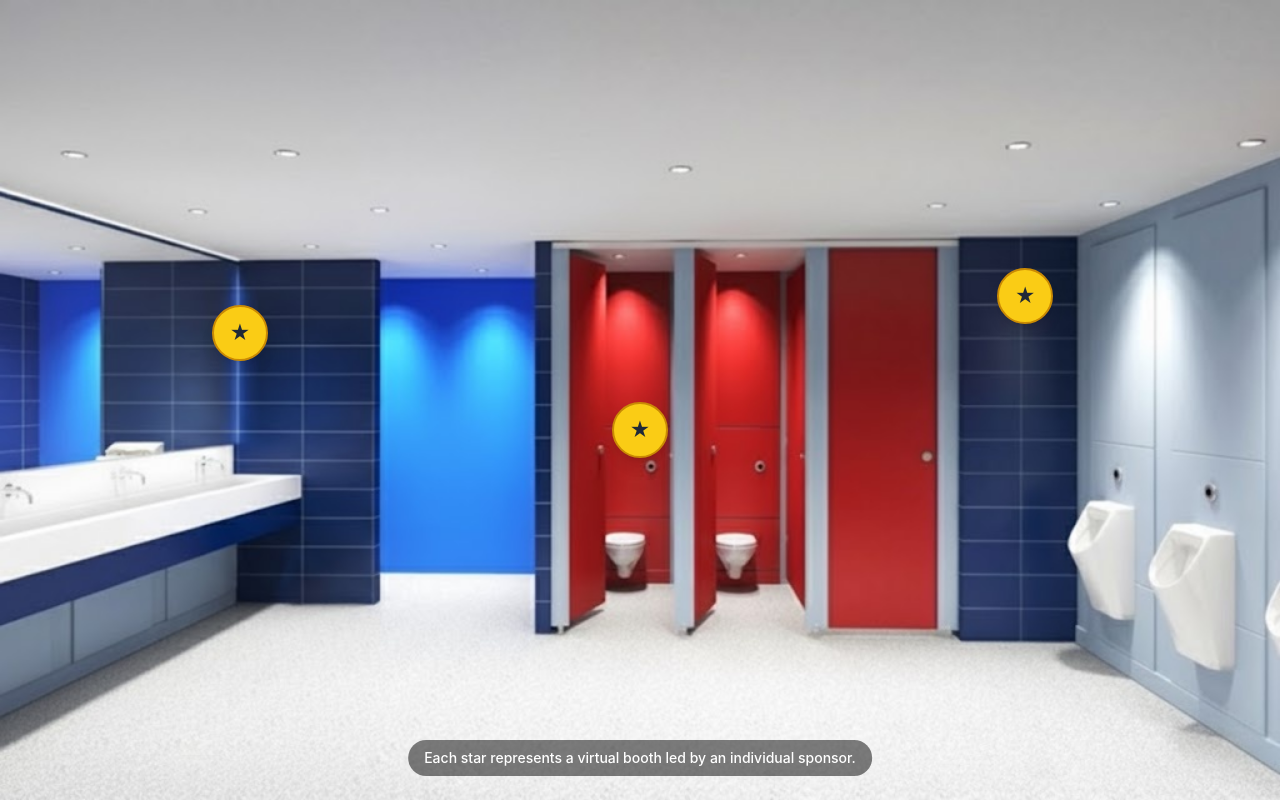
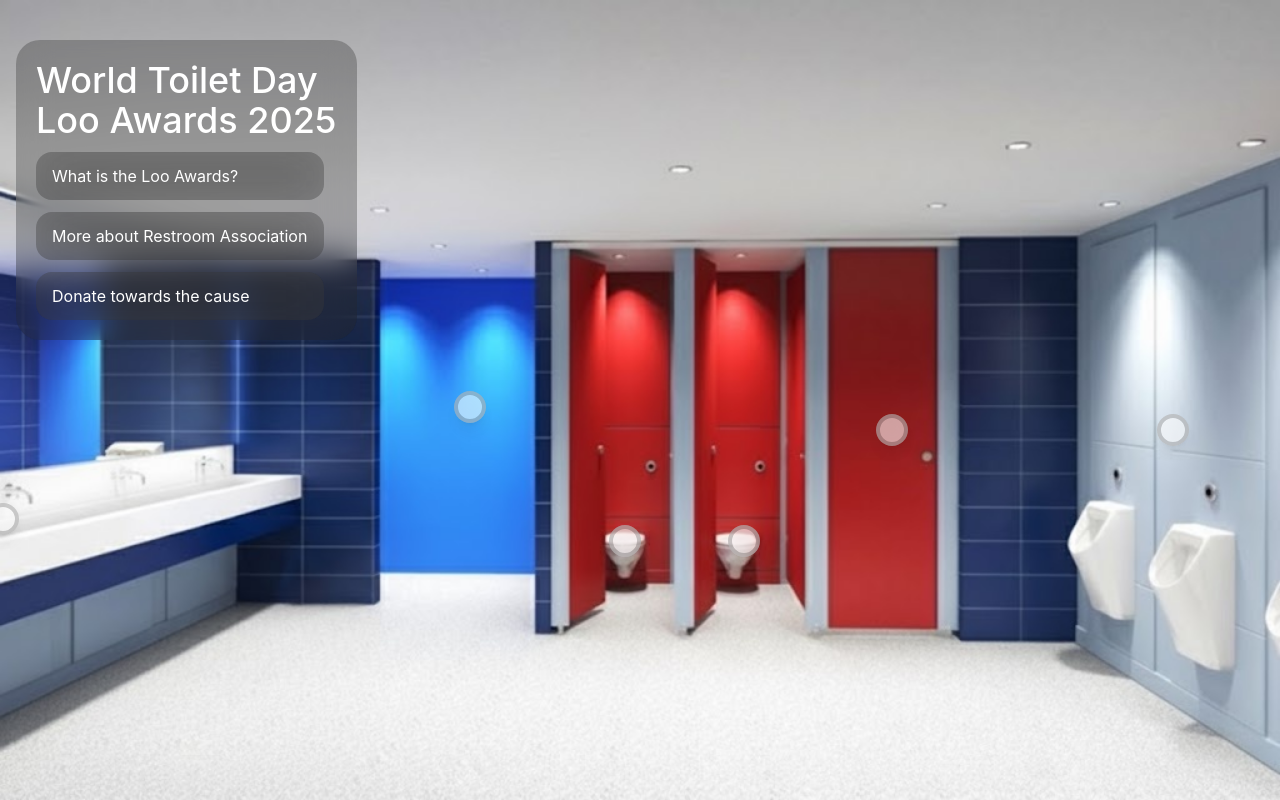
Before and after one commit to fredojunio/virtual-booth, a React (Create React App) app: page / in a window 1280 px wide. Built offline with nearby package versions, Linux system fonts and the light colour scheme.

Commit message:
create landing page

```diff
--- a/src/App.js
+++ b/src/App.js
@@ -8,7 +8,7 @@
 
   const sponsors = [
     { id: "gold1", name: "EcoFlush Pte Ltd", tier: "gold" },
-    { id: "silver1", name: "PureSan Solutions", tier: "silver" },
+    { id: "silver1", name: "tes", tier: "silver" },
     { id: "bronze1", name: "CleanRest Co", tier: "bronze" },
   ];
 
--- a/src/LandingPage.js
+++ b/src/LandingPage.js
@@ -1,5 +1,6 @@
 import React from "react";
 import toiletBg from "./assets/3d-toilet-background.jpeg";
+import logoSponsor from "./assets/logo.png";
 
 const LandingPage = ({ onViewChange, onSponsorClick, sponsors }) => {
   const [containerSize, setContainerSize] = React.useState({
@@ -50,19 +51,67 @@
 
   // Define sponsor positions in original image pixels
   const sponsorPositions = [
-    { id: "gold1", name: "EcoFlush Pte Ltd", tier: "gold", x: 420, y: 450 },
+    { id: "gold1", name: "Sponsor Gold 1", tier: "gold", x: 100, y: 700 },
+    { id: "gold1", name: "Sponsor Gold 2", tier: "gold", x: 730, y: 550 },
     {
       id: "silver1",
-      name: "PureSan Solutions",
+      name: "Sponsor Silver 1",
       tier: "silver",
-      x: 960,
+      x: 940,
+      y: 730,
+    },
+    {
+      id: "silver1",
+      name: "Sponsor Silver 2",
+      tier: "silver",
+      x: 1100,
+      y: 730,
+    },
+    {
+      id: "silver1",
+      name: "Sponsor Silver 3",
+      tier: "silver",
+      x: 1300,
       y: 580,
     },
-    { id: "bronze1", name: "CleanRest Co", tier: "bronze", x: 1480, y: 400 },
+    {
+      id: "bronze1",
+      name: "Sponsor Bronze 1",
+      tier: "bronze",
+      x: 1680,
+      y: 580,
+    },
   ];
 
   return (
     <div className="relative w-full h-screen overflow-hidden">
+      {/* Left Sidebar Buttons (Desktop Only) */}
+      <div className="absolute left-4 gap-3 top-10 flex flex-col z-20 hidden md:flex bg-neutral-800/30 backdrop-blur-lg rounded-3xl p-5">
+        <h1 className="text-white font-medium text-4xl">
+          World Toilet Day <br /> Loo Awards 2025
+        </h1>
+        <a
+          href="http"
+          className="w-72 text-left px-4 py-3 rounded-2xl transition
+                    bg-neutral-700/30 backdrop-blur-xl hover:bg-neutral-800/40 text-white"
+        >
+          What is the Loo Awards?
+        </a>
+        <a
+          href="http"
+          className="w-72 text-left px-4 py-3 rounded-2xl transition
+                    bg-neutral-700/30 backdrop-blur-xl hover:bg-neutral-800/40 text-white"
+        >
+          More about Restroom Association
+        </a>
+        <a
+          href="http"
+          className="w-72 text-left px-4 py-3 rounded-2xl transition
+                    bg-neutral-700/30 backdrop-blur-xl hover:bg-neutral-800/40 text-white"
+        >
+          Donate towards the cause
+        </a>
+      </div>
       {/* Background Image */}
       <div
         className="absolute inset-0 bg-cover bg-center landing-container"
@@ -70,27 +119,6 @@
           backgroundImage: `url(${toiletBg})`,
         }}
       />
-
-      {/* Header Buttons */}
-      {/* <div className="relative z-10 flex flex-wrap justify-center gap-3 p-6 max-w-5xl mx-auto">
-        {sponsors.map((sponsor) => {
-          const pos = sponsorPositions.find((p) => p.id === sponsor.id);
-          if (!pos) return null;
-          return (
-            <div
-              key={sponsor.id}
-              className="absolute transform -translate-x-1/2 -translate-y-1/2 w-14 h-14 flex items-center justify-center pointer-events-auto cursor-pointer"
-              style={{ left: pos.x, top: pos.y }}
-              onClick={() => onSponsorClick(sponsor)}
-              title={`Visit ${sponsor.name} Booth`}
-            >
-              <div className="w-full h-full bg-yellow-400 rounded-full flex items-center justify-center text-xl text-gray-800 border-2 border-yellow-600 shadow-lg">
-                ★
-              </div>
-            </div>
-          );
-        })}{" "}
-      </div> */}
 
       {/* Sponsor Hotspots */}
       <div className="absolute inset-0 pointer-events-none">
@@ -101,7 +129,7 @@
           return (
             <div
               key={sponsor.id}
-              className="absolute transform -translate-x-1/2 -translate-y-1/2 w-14 h-14 pointer-events-auto cursor-pointer"
+              className="absolute transform -translate-x-1/2 -translate-y-1/2 w-8 h-8 pointer-events-auto cursor-pointer group"
               style={{
                 left: `${pos.x}px`,
                 top: `${pos.y}px`,
@@ -109,8 +137,19 @@
               onClick={() => onSponsorClick(sponsor)}
               title={`Visit ${sponsor.name} Booth`}
             >
-              <div className="w-full h-full bg-yellow-400 rounded-full flex items-center justify-center text-xl text-gray-800 border-2 border-yellow-600 shadow-lg">
-                ★
+              {/* The Sponsor Button */}
+              <div className="animate-pulse w-full h-full bg-white/80 rounded-full flex items-center justify-center text-xl text-gray-800 border-4 border-neutral-800/30 backdrop-blur-lg shadow-lg"></div>
+
+              {/* Tooltip (shows on hover) */}
+              <div className="absolute bottom-full mb-2 left-1/2 transform -translate-x-1/2 opacity-0 group-hover:opacity-100 transition-opacity duration-200 pointer-events-none">
+                <div className="bg-neutral-800/30 backdrop-blur-xl bg-opacity-90 p-2 rounded-2xl shadow-lg min-w-max">
+                  <img
+                    src={logoSponsor}
+                    alt={sponsor.name}
+                    className="h-10 w-auto rounded"
+                  />
+                  {/* <p className="text-xs mt-1 text-gray-800">{sponsor.name}</p> */}
+                </div>
               </div>
             </div>
           );
@@ -118,76 +157,11 @@
       </div>
 
       {/* Footer Note */}
-      <div className="absolute bottom-6 left-1/2 transform -translate-x-1/2 text-white text-center px-4 py-2 bg-black bg-opacity-50 rounded-full text-sm font-medium">
+      {/* <div className="absolute bottom-6 left-1/2 transform -translate-x-1/2 text-white text-center px-4 py-2 bg-black bg-opacity-50 rounded-full text-sm font-medium">
         Each star represents a virtual booth led by an individual sponsor.
-      </div>
+      </div> */}
     </div>
   );
-  // Position sponsors as hotspots (adjust % as needed)
-  // const sponsorPositions = [
-  //   { id: "gold1", x: "20%", y: "40%" },
-  //   { id: "silver1", x: "50%", y: "55%" },
-  //   { id: "bronze1", x: "78%", y: "38%" },
-  // ];
-
-  // return (
-  //   <div className="relative w-full h-screen overflow-hidden">
-  //     {/* 3D Toilet Background — REPLACE with real image */}
-  //     <div
-  //       className="absolute inset-0 bg-cover bg-center"
-  //       style={{
-  //         backgroundImage: "url('" + toiletBg + "')",
-  //       }}
-  //     />
-
-  //     {/* Dark overlay for text readability */}
-  //     <div className="absolute inset-0 bg-black bg-opacity-40"></div>
-
-  //     {/* Header Buttons */}
-  //     <div className="relative z-10 flex flex-wrap justify-center gap-3 p-6 max-w-5xl mx-auto">
-  //       {[
-  //         { label: "What is the Loo Awards?", key: "about" },
-  //         { label: "More about Restroom Association", key: "ras" },
-  //         { label: "Donate towards the cause", key: "donate" },
-  //         { label: "Want to join as a sponsor?", key: "sponsor" },
-  //       ].map((btn) => (
-  //         <button
-  //           key={btn.key}
-  //           onClick={() => onViewChange(btn.key)}
-  //           className="px-5 py-2.5 bg-blue-600 text-white font-medium rounded-full shadow-md hover:bg-blue-700 transition transform hover:scale-105"
-  //         >
-  //           {btn.label}
-  //         </button>
-  //       ))}
-  //     </div>
-
-  //     {/* Sponsor Hotspots (Stars) */}
-  //     <div className="absolute inset-0 pointer-events-none">
-  //       {sponsors.map((sponsor) => {
-  //         const pos = sponsorPositions.find((p) => p.id === sponsor.id);
-  //         if (!pos) return null;
-  //         return (
-  //           <div
-  //             key={sponsor.id}
-  //             className="absolute transform -translate-x-1/2 -translate-y-1/2 w-14 h-14 flex items-center justify-center pointer-events-auto cursor-pointer"
-  //             style={{ left: pos.x, top: pos.y }}
-  //             onClick={() => onSponsorClick(sponsor)}
-  //             title={`Visit ${sponsor.name} Booth`}
-  //           >
-  //             <div className="w-full h-full bg-yellow-400 rounded-full flex items-center justify-center text-xl text-gray-800 border-2 border-yellow-600 shadow-lg">
-  //               ★
-  //             </div>
-  //           </div>
-  //         );
-  //       })}
-  //     </div>
-
-  //     {/* Footer Note */}
-  //     <div className="absolute bottom-6 left-1/2 transform -translate-x-1/2 text-white text-center px-4 py-2 bg-black bg-opacity-50 rounded-full text-sm font-medium">
-  //       Each star represents a virtual booth led by an individual sponsor.
-  //     </div>
-  //   </div>
-  // );
 };
 
 export default LandingPage;
--- a/src/index.css
+++ b/src/index.css
@@ -21,3 +21,18 @@
   font-family: source-code-pro, Menlo, Monaco, Consolas, "Courier New",
     monospace;
 }
+
+@keyframes zoom-fade-in {
+  from {
+    opacity: 0;
+    transform: scale(0.95);
+  }
+  to {
+    opacity: 1;
+    transform: scale(1);
+  }
+}
+
+.animate-zoom-fade-in {
+  animation: zoom-fade-in 1s cubic-bezier(0.16, 1, 0.3, 1) forwards;
+}
```
Also changed, not shown: src/SponsorBooth.js (+71 -67 lines).
